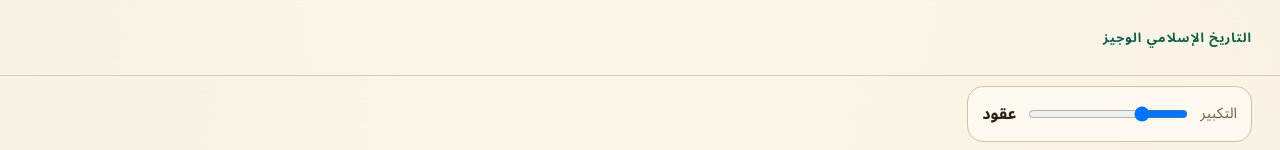
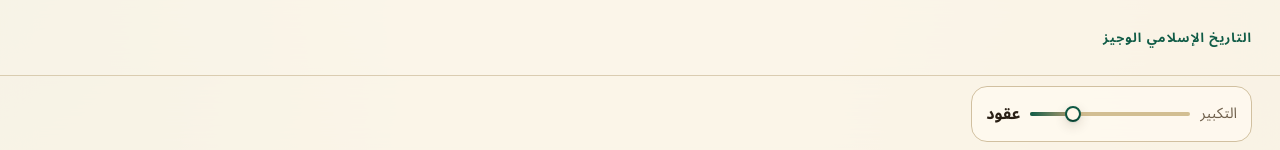
Before and after one commit to mohmoussad/interactive-wajiz, a React (Vite) app: page / in a window 1280 px wide. Shown: the top 150 px of the page. Built offline with nearby package versions, Linux system fonts and the light colour scheme; the HTML template or start-up script is replaced by a standard one.

Commit message:
feat: replace zoom range input with themed mui slider

```diff
--- a/src/components/Toolbox.tsx
+++ b/src/components/Toolbox.tsx
@@ -1,4 +1,4 @@
-import type { ChangeEvent } from "react";
+import Slider from "@mui/material/Slider";
 
 interface ToolboxProps {
   zoomLevel: number;
@@ -14,15 +14,35 @@ export function Toolbox({
       <div className="toolbox__left">
         <label className="zoom-control">
           <span>التكبير</span>
-          <input
-            type="range"
+          <Slider
             min={0.75}
             max={3}
             step={0.05}
             value={zoomLevel}
-            onChange={(event: ChangeEvent<HTMLInputElement>) =>
-              onZoomChange(Number(event.target.value))
-            }
+            onChange={(_, value) => onZoomChange(value as number)}
+            aria-label="التكبير"
+            sx={{
+              width: 160,
+              color: "var(--accent)",
+              "& .MuiSlider-rail": {
+                backgroundColor: "var(--surface-strong)",
+                opacity: 1,
+              },
+              "& .MuiSlider-track": {
+                border: 0,
+                background: "linear-gradient(90deg, var(--accent), #b99f72)",
+              },
+              "& .MuiSlider-thumb": {
+                width: 16,
+                height: 16,
+                backgroundColor: "var(--panel-strong)",
+                border: "2px solid var(--accent)",
+                boxShadow: "0 4px 12px rgba(61, 42, 18, 0.16)",
+                "&:hover, &.Mui-focusVisible, &.Mui-active": {
+                  boxShadow: "0 6px 16px rgba(61, 42, 18, 0.22)",
+                },
+              },
+            }}
           />
           <strong>{zoomLevel < 1.1 ? "قرون" : zoomLevel < 1.8 ? "عقود" : "سنوات"}</strong>
         </label>
--- a/src/index.css
+++ b/src/index.css
@@ -146,7 +146,7 @@ select {
   background: rgba(255, 250, 240, 0.76);
 }
 
-.zoom-control input {
+.zoom-control .MuiSlider-root {
   width: 160px;
 }
 
```
